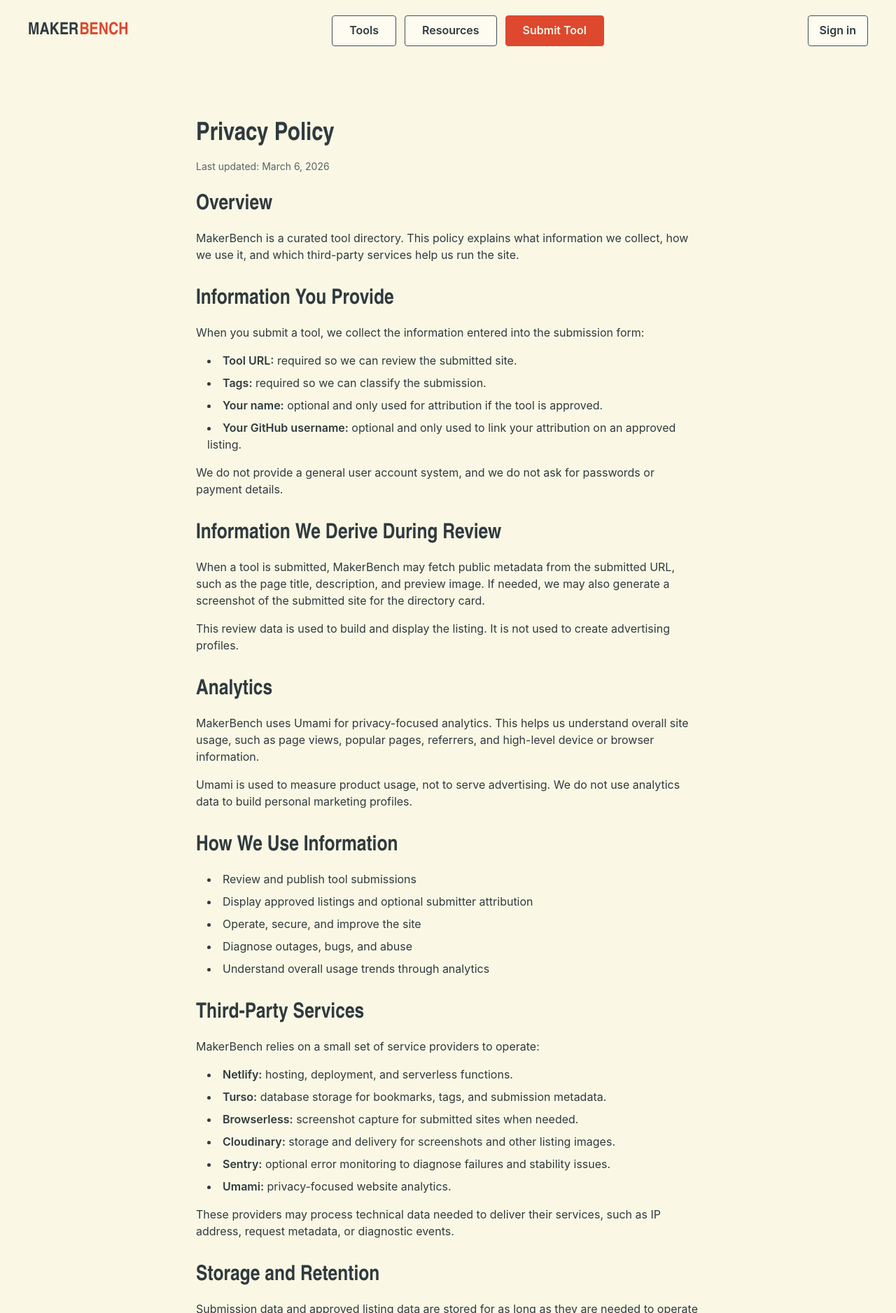
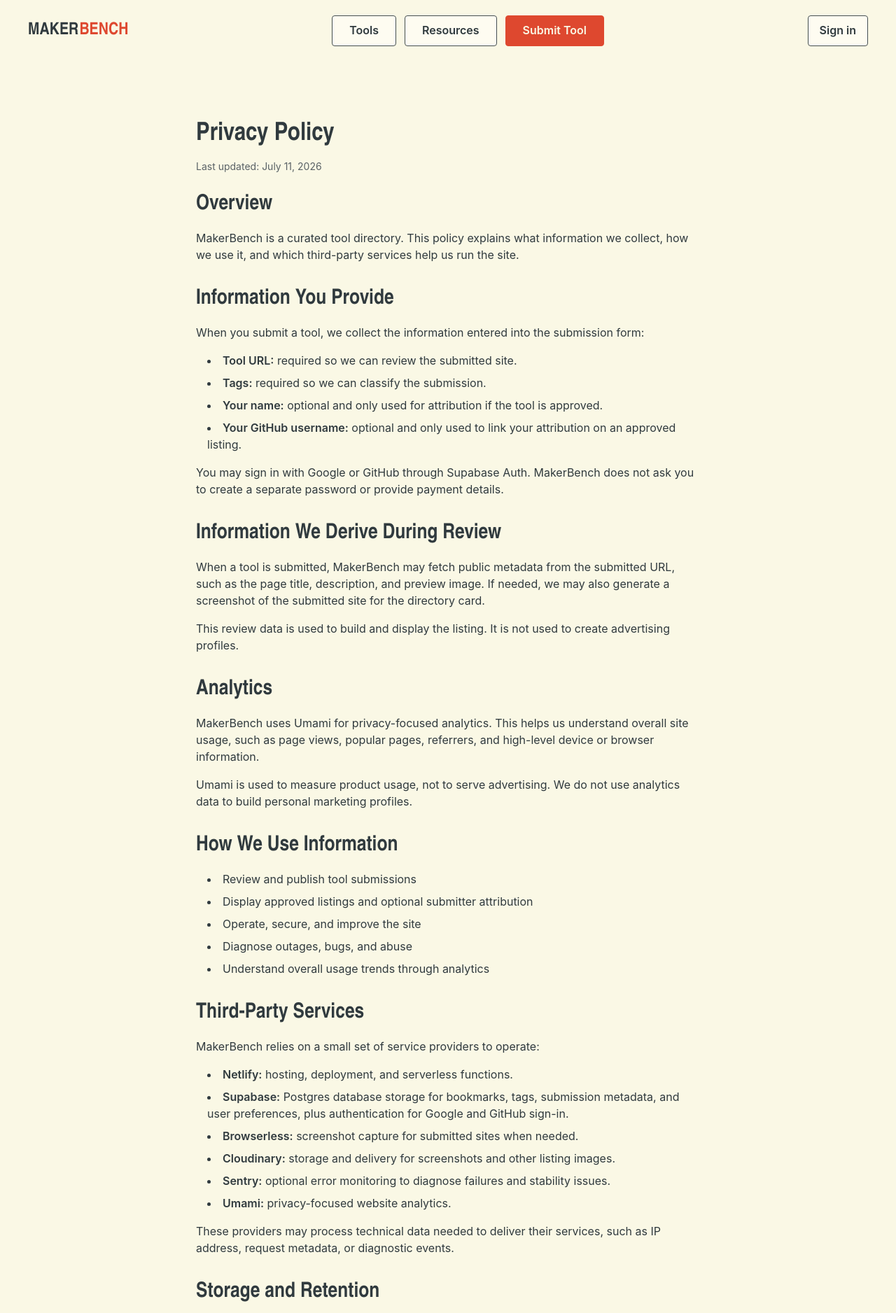
Before and after one commit to schalkneethling/makerbench-next, a React (Vite) app: page /privacy in a window 1280 px wide. Shown: the top 1876 px of the page at 70% size. Built offline with nearby package versions, Linux system fonts and the light colour scheme; no server answers.

Commit message:
docs: address Supabase review feedback

```diff
--- a/src/pages/PrivacyPage.tsx
+++ b/src/pages/PrivacyPage.tsx
@@ -4,7 +4,7 @@ import "./PrivacyPage.css";
  * Privacy policy page.
  */
 export function PrivacyPage() {
-  const lastUpdated = "March 6, 2026";
+  const lastUpdated = "July 11, 2026";
 
   return (
     <article className="PrivacyPage">
@@ -41,8 +41,8 @@ export function PrivacyPage() {
           </li>
         </ul>
         <p>
-          We do not provide a general user account system, and we do not ask for passwords or
-          payment details.
+          You may sign in with Google or GitHub through Supabase Auth. MakerBench does not ask you
+          to create a separate password or provide payment details.
         </p>
       </section>
 
@@ -92,8 +92,9 @@ export function PrivacyPage() {
             serverless functions.
           </li>
           <li>
-            <span className="PrivacyPage-emphasis">Turso:</span> database storage for bookmarks,
-            tags, and submission metadata.
+            <span className="PrivacyPage-emphasis">Supabase:</span> Postgres database storage for
+            bookmarks, tags, submission metadata, and user preferences, plus authentication for
+            Google and GitHub sign-in.
           </li>
           <li>
             <span className="PrivacyPage-emphasis">Browserless:</span> screenshot capture for
```
Also changed, not shown: 3 other files (tests, documents, lock files or other folders).
